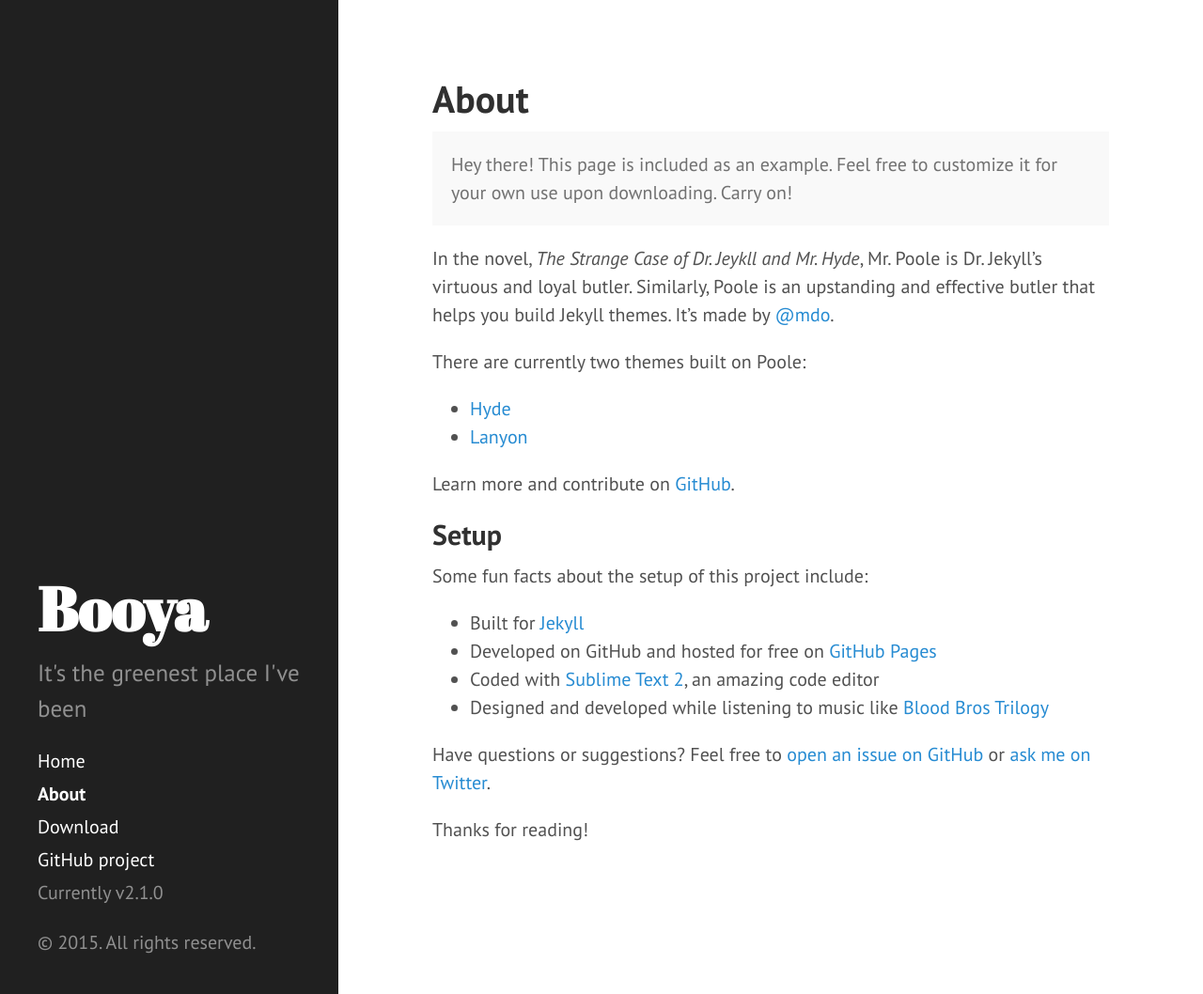
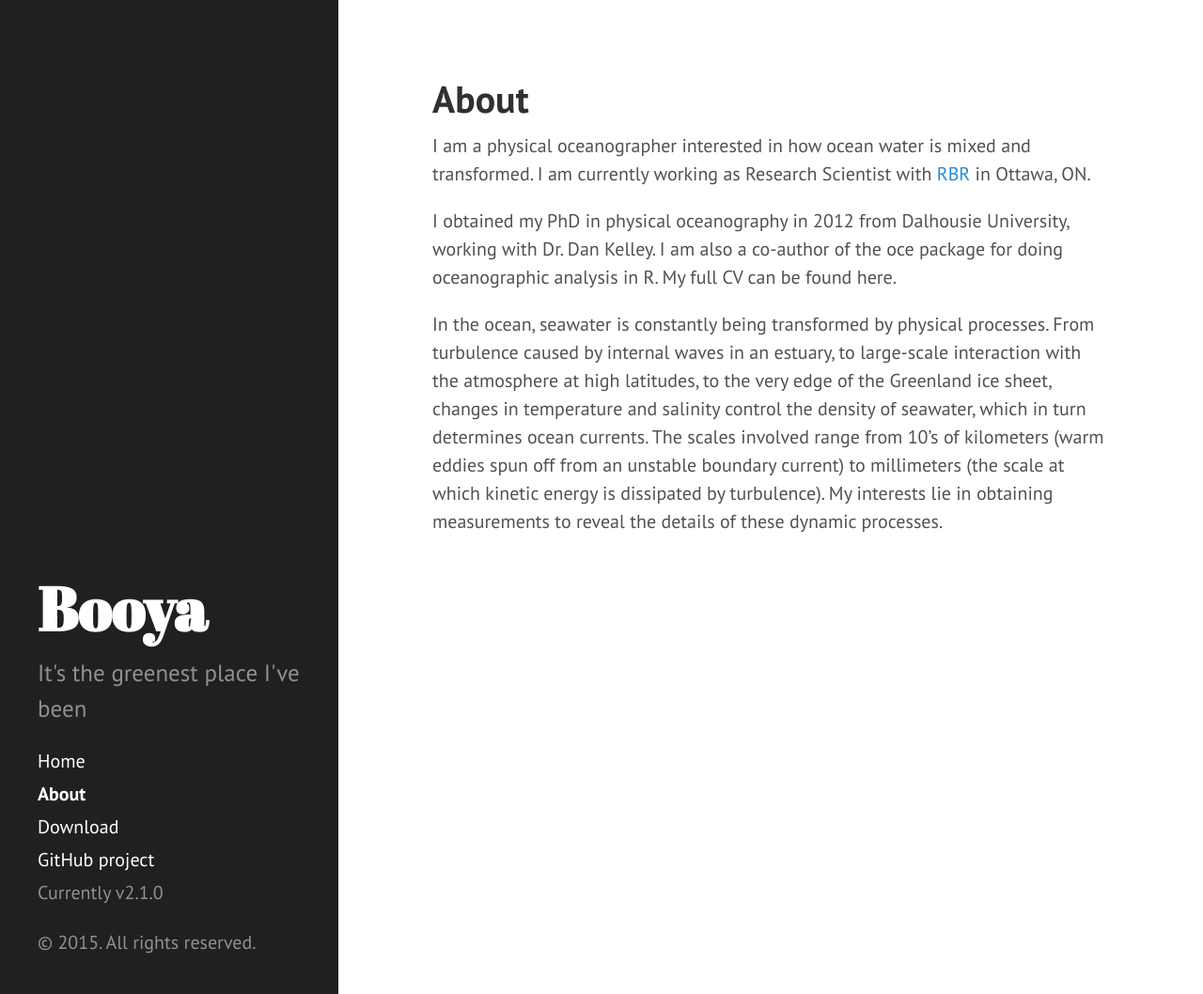
Before and after one commit to richardsc/richardsc.github.io, a Jekyll site: the page built from about.md, in a window 1280 px wide and 1058 px high. Shown: the whole window at 94% size. Built offline with Jekyll 4.4.1, drawn with Linux system fonts in a browser that asks for light colours; Markdown is read by kramdown in place of the engine named in the settings.

Commit message:
update about

```diff
--- a/about.md
+++ b/about.md
@@ -3,28 +3,8 @@ layout: page
 title: About
 ---
 
-<p class="message">
-  Hey there! This page is included as an example. Feel free to customize it for your own use upon downloading. Carry on!
-</p>
+I am a physical oceanographer interested in how ocean water is mixed and transformed. I am currently working as Research Scientist with [RBR](www.rbr-global.com) in Ottawa, ON.
 
-In the novel, *The Strange Case of Dr. Jeykll and Mr. Hyde*, Mr. Poole is Dr. Jekyll's virtuous and loyal butler. Similarly, Poole is an upstanding and effective butler that helps you build Jekyll themes. It's made by [@mdo](https://twitter.com/mdo).
+I obtained my PhD in physical oceanography in 2012 from Dalhousie University, working with Dr. Dan Kelley. I am also a co-author of the oce package for doing oceanographic analysis in R. My full CV can be found here.
 
-There are currently two themes built on Poole:
-
-* [Hyde](http://hyde.getpoole.com)
-* [Lanyon](http://lanyon.getpoole.com)
-
-Learn more and contribute on [GitHub](https://github.com/poole).
-
-## Setup
-
-Some fun facts about the setup of this project include:
-
-* Built for [Jekyll](http://jekyllrb.com)
-* Developed on GitHub and hosted for free on [GitHub Pages](https://pages.github.com)
-* Coded with [Sublime Text 2](http://sublimetext.com), an amazing code editor
-* Designed and developed while listening to music like [Blood Bros Trilogy](https://soundcloud.com/maddecent/sets/blood-bros-series)
-
-Have questions or suggestions? Feel free to [open an issue on GitHub](https://github.com/poole/issues/new) or [ask me on Twitter](https://twitter.com/mdo).
-
-Thanks for reading!
+In the ocean, seawater is constantly being transformed by physical processes. From turbulence caused by internal waves in an estuary, to large-scale interaction with the atmosphere at high latitudes, to the very edge of the Greenland ice sheet, changes in temperature and salinity control the density of seawater, which in turn determines ocean currents. The scales involved range from 10’s of kilometers (warm eddies spun off from an unstable boundary current) to millimeters (the scale at which kinetic energy is dissipated by turbulence). My interests lie in obtaining measurements to reveal the details of these dynamic processes.
```
